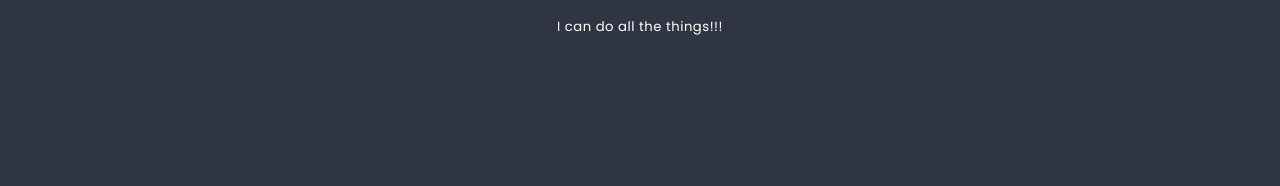
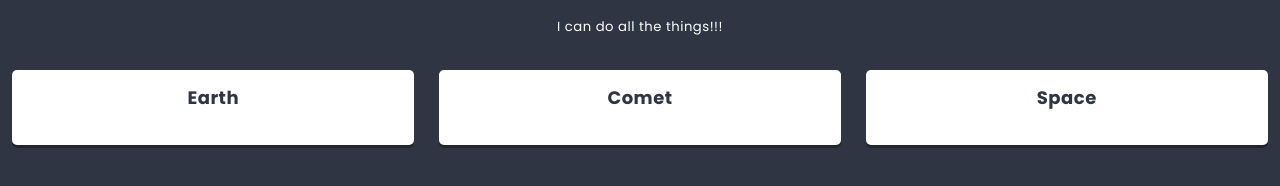
Before and after one commit to ulasup/learning_react, a React app: page / in a window 1280 px wide. Shown: the part 362-548 px from the top of the page. Built offline with nearby package versions, Linux system fonts and the light colour scheme.

Commit message:
Added Column js

```diff
--- a/src/components/App/App.js
+++ b/src/components/App/App.js
@@ -8,9 +8,7 @@
       <main className={styles.component}>
         <h1 className={styles.title}>My first React app</h1>
         <h2 className={styles.subtitle}>Hello world!</h2>
-        <List title={['Things to do ', <sup>soon!</sup>]}>
-
-        </List>
+        <List title={['Things to do ', <sup key='1'>soon!</sup>]} image={"http://uploads.kodilla.com/bootcamp/fer/11.react/space.png"}></List>
       </main>
     )
   }
--- /dev/null
+++ b/src/components/Column/Column.js
@@ -0,0 +1,15 @@
+import React from 'react';
+import styles from './Column.scss';
+import PropTypes from 'prop-types';
+
+const Column = props => (
+    <section  className={styles.component}>
+        <h3 className={styles.title}>{props.title}</h3>
+    </section>
+);
+
+Column.propTypes = {
+    title: PropTypes.node.isRequired,
+};
+
+export default Column;
--- a/src/components/Hero/Hero.js
+++ b/src/components/Hero/Hero.js
@@ -5,7 +5,7 @@
 const Hero = props => (
     <header className={styles.component}>
         <h2 className={styles.title}>{props.titleText}</h2>
-        <img className={styles.image} src="http://uploads.kodilla.com/bootcamp/fer/11.react/space.png"></img>
+        <img className={styles.image} src={props.background}></img>
     </header>
 );
 
--- a/src/components/List/List.js
+++ b/src/components/List/List.js
@@ -2,6 +2,7 @@
 import styles from './List.scss';
 import Hero from '../Hero/Hero.js';
 import PropTypes from 'prop-types';
+import Column from '../Column/Column.js';
 
 class List extends React.Component {
   static propTypes = {
@@ -16,9 +17,14 @@
   render() {
     return (
       <section className={styles.component}>
-        <Hero titleText={this.props.title} />
+        <Hero titleText={this.props.title} background={this.props.image}/>
         <div className={styles.description}>
           {this.props.children}
+        </div>
+        <div className={styles.columns}>
+          <Column title='Earth' />
+          <Column title='Comet' />
+          <Column title='Space' />
         </div>
       </section>
     )
```
